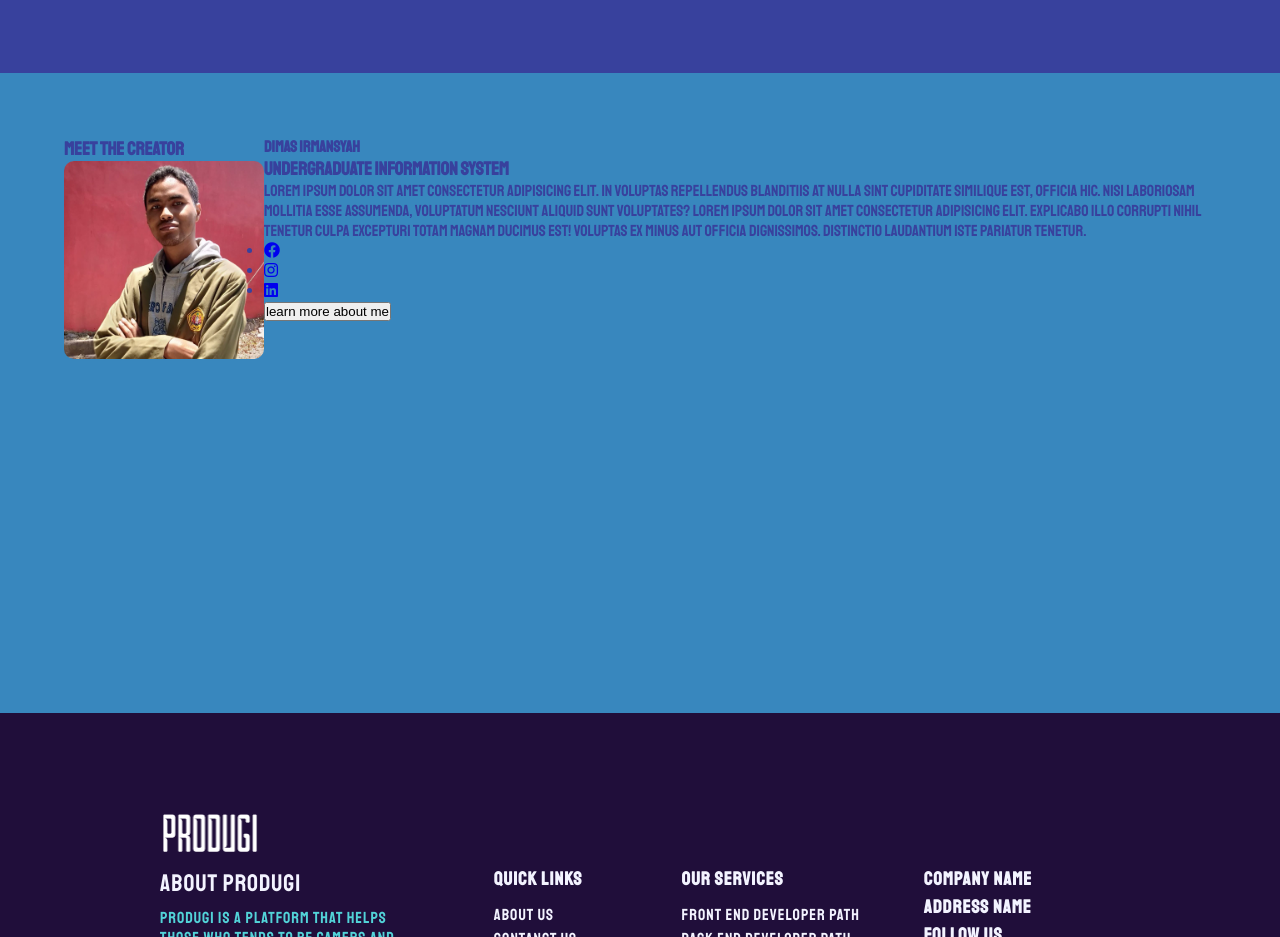
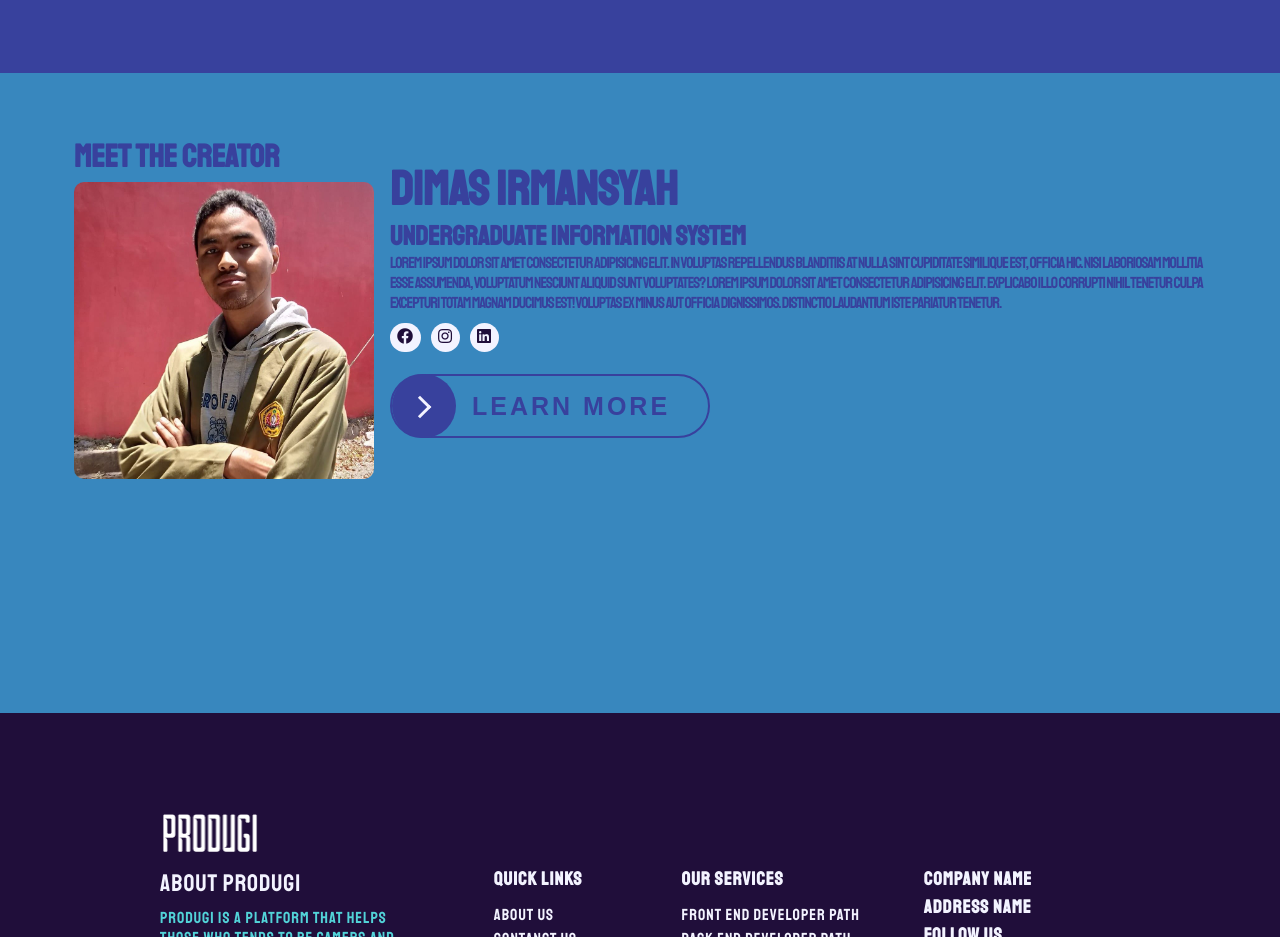
Before and after one commit to DimasZeava/Produgi-Website, a plain HTML site: page index.html in a window 1280 px wide. Shown: the part 3100-4037 px from the top of the page. Drawn offline with Linux system fonts and the light colour scheme.

Commit message:
aside-content v1.0

```diff
--- a/index.html
+++ b/index.html
@@ -88,10 +88,11 @@
         <aside>
           <div class="content-person">
             <div class="creator">
-            <h1>Meet The Creator</h1>
-            <div class="image-person">
-              <img src="./assets/dimas-photo.jpg" alt="Dimas Irmansyah" />
-            </div></div>
+              <h1>Meet The Creator</h1>
+              <div class="image-person">
+                <img src="./assets/dimas-photo.jpg" alt="Dimas Irmansyah" />
+              </div>
+            </div>
             <div class="description-content">
               <article>
                 <h1>Dimas Irmansyah</h1>
@@ -121,10 +122,9 @@
                 </ul>
               </div>
               <div class="container-button">
-                <button class="learn-more">
-                  <span class="icon-arrow"
-                    ><span class="button-text">learn more about me</span></span
-                  >
+                <button class="btn-learn-more">
+                  <span class="circle"><span class="icon-arrow"></span></span>
+                  <span class="button-text">learn more</span>
                 </button>
               </div>
             </div>
--- a/styles/social-media.css
+++ b/styles/social-media.css
@@ -1,3 +1,51 @@
+.aside-content .content-person .media-social {
+  color: var(--font-color);
+  font-weight: 500;
+  font-size: 1rem;
+  line-height: 1.5;
+  letter-spacing: 1px;
+  position: relative;
+  top: 10px;
+  padding: 0 10rem 0 0;
+}
+
+.aside-content .content-person .media-social ul {
+  list-style-type: none;
+  display: flex;
+  gap: 10px;
+}
+
+.aside-content .content-person .media-social li {
+  padding: 2.5px 7px;
+  border-radius: 9999px;
+  background-color: #f3f3ff;
+  transition: all 0.4s ease;
+}
+
+.aside-content .content-person .media-social li a {
+  text-decoration: none;
+  width: 40px;
+  height: 40px;
+  color: var(--forth-color);
+  transition: all 0.4s ease;
+}
+
+.aside-content .content-person .media-social li a:hover {
+  color: var(--white-color);
+}
+
+.aside-content .content-person .media-social li:hover:nth-child(1) {
+  background-color: #4267b2;
+}
+
+.aside-content .content-person .media-social li:hover:nth-child(2) {
+  background-color: #e1306c;
+}
+
+.aside-content .content-person .media-social li:hover:nth-child(3) {
+  background-color: #0077b5;
+}
+
 footer .footer-container .footer-content .footer-social {
   color: var(--font-color);
   font-weight: 500;
--- a/styles/style.css
+++ b/styles/style.css
@@ -239,9 +239,123 @@ main .aside-content {
 
 .aside-content .content-person .creator img {
   display: flex;
-  width: 200px;
+  width: 300px;
   height: 100%;
   border-radius: 10px;
+}
+
+.aside-content .content-person .creator {
+  display: flex;
+  flex-direction: column;
+  padding: 0 1rem 0 10px;
+}
+
+.aside-content .content-person .creator h1 {
+  font-size: 2rem;
+  margin-bottom: 5px;
+}
+
+.aside-content .content-person .description-content {
+  display: flex;
+  flex-direction: column;
+  justify-content: center;
+  align-items: left;
+}
+
+.aside-content .content-person .description-content h1 {
+  font-size: 3rem;
+  margin-top: -20px;
+}
+
+.aside-content .content-person .description-content h3 {
+  font-size: 1.7rem;
+}
+
+.aside-content .content-person .description-content p {
+  font-size: 1rem;
+  letter-spacing: -1px;
+}
+
+.aside-content .content-person .description-content .container-button {
+  display: flex;
+  margin-top: 2rem;
+}
+
+.aside-content .content-person .description-content .container-button .btn-learn-more{
+  position: relative;
+  width: 20rem;
+  height: 4rem;
+  border: 2px solid var(--third-color);
+  border-radius: 50px;
+  background-color: var(--secondary-color);
+  z-index: 1;
+}
+
+.aside-content .content-person .description-content .container-button .circle {
+  position: absolute;
+  width: 4rem;
+  height: 4rem;
+  background: var(--third-color);
+  border-radius: 50px;
+  left: 0;
+  top: -2px;
+  z-index: 2;
+  transition: 0.5s cubic-bezier(1, 0, 0.8, 1);
+}
+
+.aside-content .content-person .description-content .container-button .btn-learn-more:hover .circle{
+  width: 20rem;
+}
+
+.aside-content .content-person .description-content .container-button .icon-arrow {
+  position: absolute;
+  width: 1rem;
+  height: 1rem;
+  border-top: 3px solid var(--font-color);
+  border-right: 3px solid var(--font-color);
+  transform: rotate(45deg);
+  top: 25px;
+  left: 20px;
+  transition: 0.5s;
+}
+
+.aside-content .content-person .description-content .container-button .btn-learn-more:hover .icon-arrow{
+  left: 30px;
+}
+
+.aside-content .content-person .description-content .container-button .icon-arrow:before {
+  content: '';
+  position: absolute;
+  width: 25px;
+  height: 3px;
+  background: var(--font-color);
+  transform: rotate(-45deg);
+  left: -7.4px;
+  top: 5.5px;
+  opacity: 0;
+  transition: 0.5s;
+}
+
+.aside-content .content-person .description-content .container-button .btn-learn-more:hover .icon-arrow:before{
+  opacity: 1;
+}
+
+.aside-content .content-person .description-content .container-button .button-text{
+  position: absolute;
+  top: 0;
+  left: 80px;
+  font-size: 25px;
+  line-height: 60px;
+  text-transform: uppercase;
+  letter-spacing: 3px;
+  font-weight: 600;
+  z-index: 3;
+  transition: 0.5s;
+  color: var(--third-color);
+}
+
+.aside-content .content-person .description-content .container-button .btn-learn-more:hover .button-text{
+  color: var(--font-color);
 }
 
 footer {
```
Lines whose indentation alone changed are shown as unchanged.
